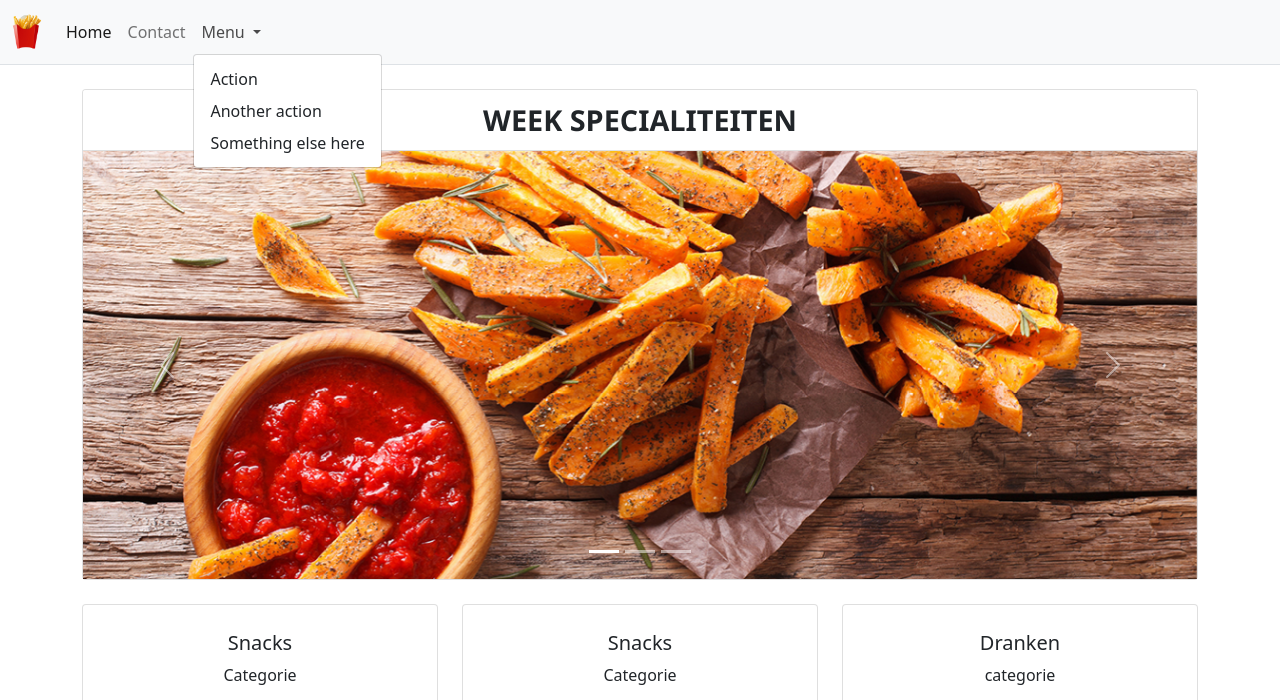
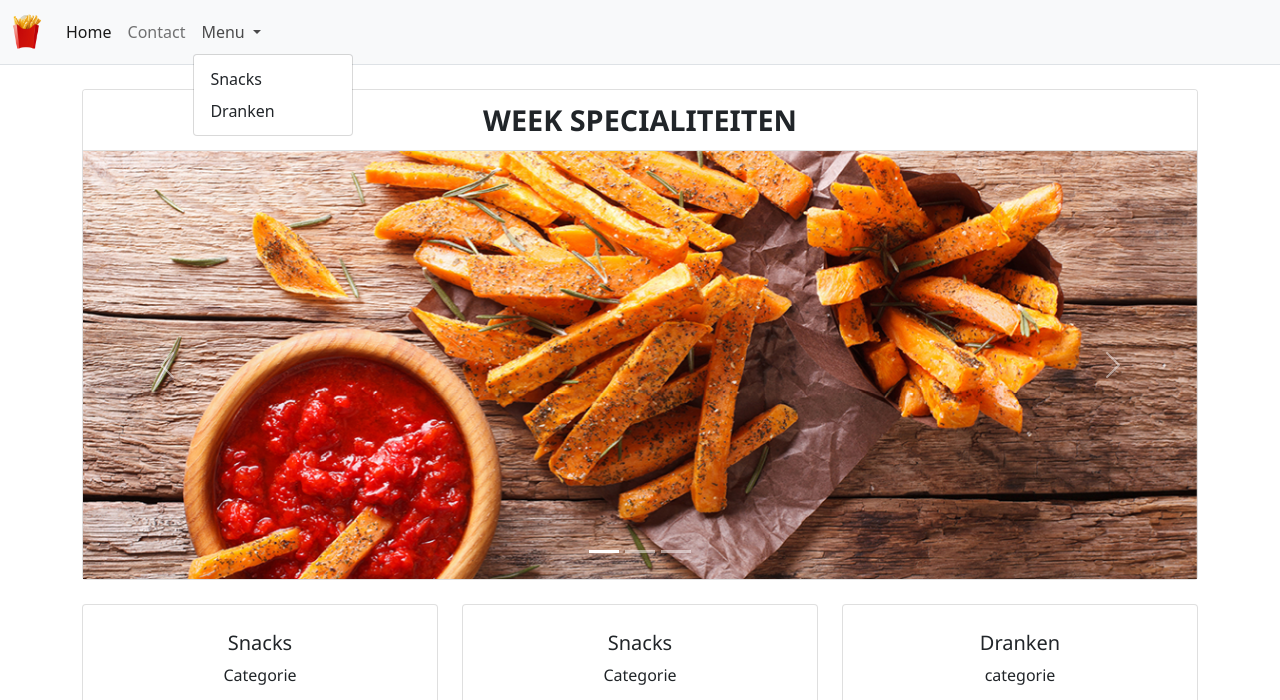
Before and after one commit to joranvanerk/frontend-design, a website: page index.html in a window 1280 px wide. Both pictures are taken after a click on the button "Menu". Shown: the top 700 px of the page. Drawn offline with nearby package versions, Linux system fonts and the light colour scheme; files that its build step writes are made by us from their sources.

```diff
--- a/index.html
+++ b/index.html
@@ -6,10 +6,12 @@
     <meta name="viewport" content="width=device-width, initial-scale=1">
 
     <!-- Bootstrap CSS -->
+    <link rel="preconnect" href="https://fonts.gstatic.com">
+<link href="https://fonts.googleapis.com/css2?family=Roboto:wght@300&display=swap" rel="stylesheet">
     <link rel="stylesheet" href="./css/style.css">
     <link href="https://cdn.jsdelivr.net/npm/bootstrap@5.0.0-beta2/dist/css/bootstrap.min.css" rel="stylesheet" integrity="sha384-BmbxuPwQa2lc/FVzBcNJ7UAyJxM6wuqIj61tLrc4wSX0szH/Ev+nYRRuWlolflfl" crossorigin="anonymous">
 
-    <title>Hello, world!</title>
+    <title>Snackshop de vetse</title>
     <style>
 
       #hover {
@@ -23,6 +25,9 @@
         transition: 1s;
       }
 
+      #lettertype{
+        font-family: 'Segoe UI', Tahoma, Geneva, Verdana, sans-serif;
+      }
     </style>
   </head>
   <body>
@@ -46,9 +51,8 @@
                 Menu
               </a>
               <ul class="dropdown-menu" aria-labelledby="navbarDropdownMenuLink">
-                <li><a class="dropdown-item" href="#">Action</a></li>
-                <li><a class="dropdown-item" href="#">Another action</a></li>
-                <li><a class="dropdown-item" href="#">Something else here</a></li>
+                <li><a class="dropdown-item" href="snacks.html">Snacks</a></li>
+                <li><a class="dropdown-item" href="dranken.html">Dranken</a></li>
               </ul>
             </li>
           </ul>
@@ -95,8 +99,8 @@
         <div class="col-sm">
           <div class="card" style="padding: 10px;">
             <div class="card-body">
-              <h5 class="card-title" style="text-align: center;">Snacks</h5>
-              <p class="card-text" style="text-align: center;">Categorie</p>
+              <h5 class="card-title" style="text-align: center;" id="lettertype">Snacks</h5>
+              <p class="card-text" style="text-align: center;" id="lettertype">Categorie</p>
               <center><a href=""><img src="./img/Kroket.png" alt="kroket" id="hover"></a></center>
             </div>
           </div>
@@ -104,8 +108,8 @@
         <div class="col-sm">
           <div class="card" style="padding: 10px;">
             <div class="card-body">
-              <h5 class="card-title" style="text-align: center;">Snacks</h5>
-              <p class="card-text" style="text-align: center;">Categorie</p>
+              <h5 class="card-title" style="text-align: center;" id="lettertype">Snacks</h5>
+              <p class="card-text" style="text-align: center;" id="lettertype">Categorie</p>
               <center><a href=""><img src="./img/hamburger.png" id="hover" alt="hamburger" style="padding-bottom: 4rem;"></a></center>
             </div>
           </div>
@@ -113,8 +117,8 @@
         <div class="col-sm">
           <div class="card" style="padding: 10px;">
             <div class="card-body">
-              <h5 class="card-title" style="text-align: center;">Dranken</h5>
-              <p class="card-text" style="text-align: center;">categorie</p>
+              <h5 class="card-title" style="text-align: center;" id="lettertype">Dranken</h5>
+              <p class="card-text" style="text-align: center;" id="lettertype">categorie</p>
               <center><a href=""><img src="./img/dranken.jpg" id="hover" alt="dranken"></a></center>
             </div>
           </div>
```
